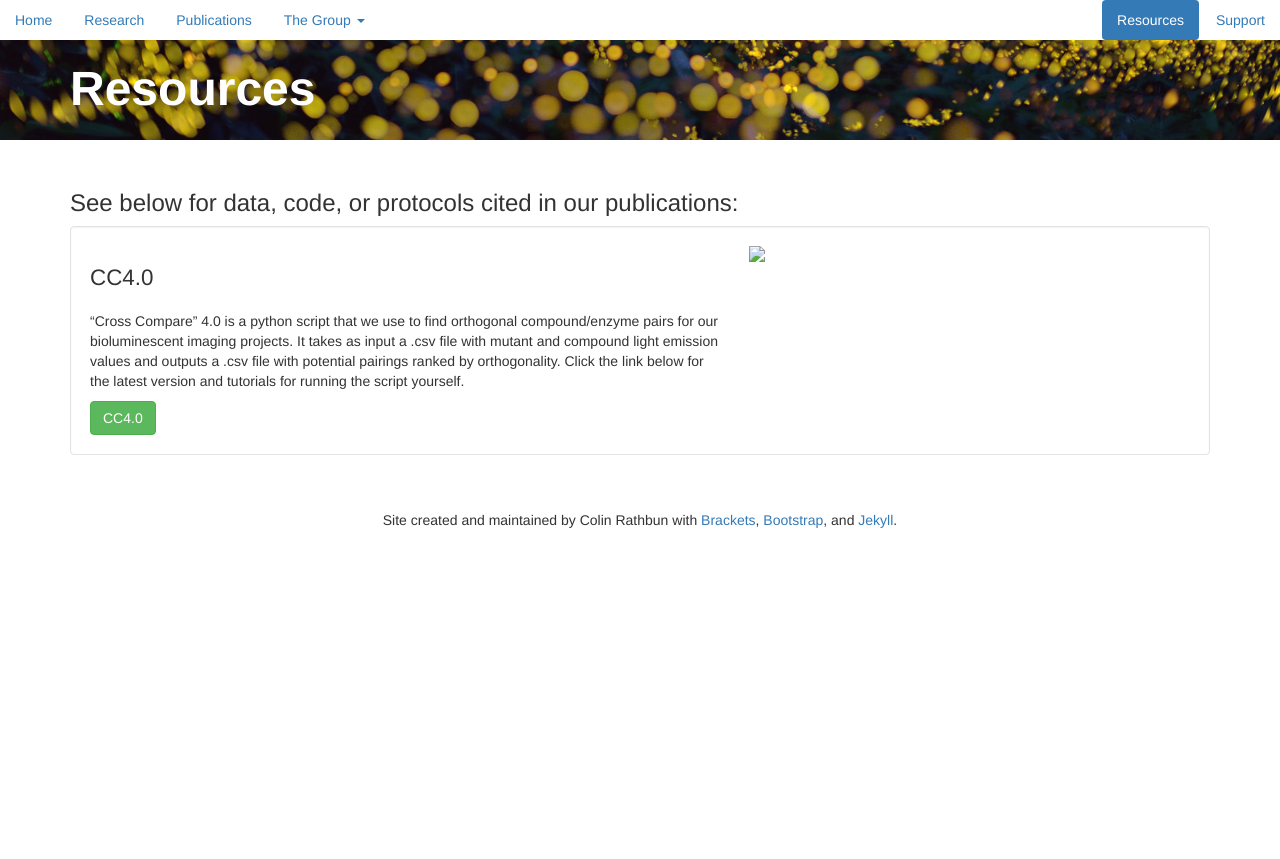
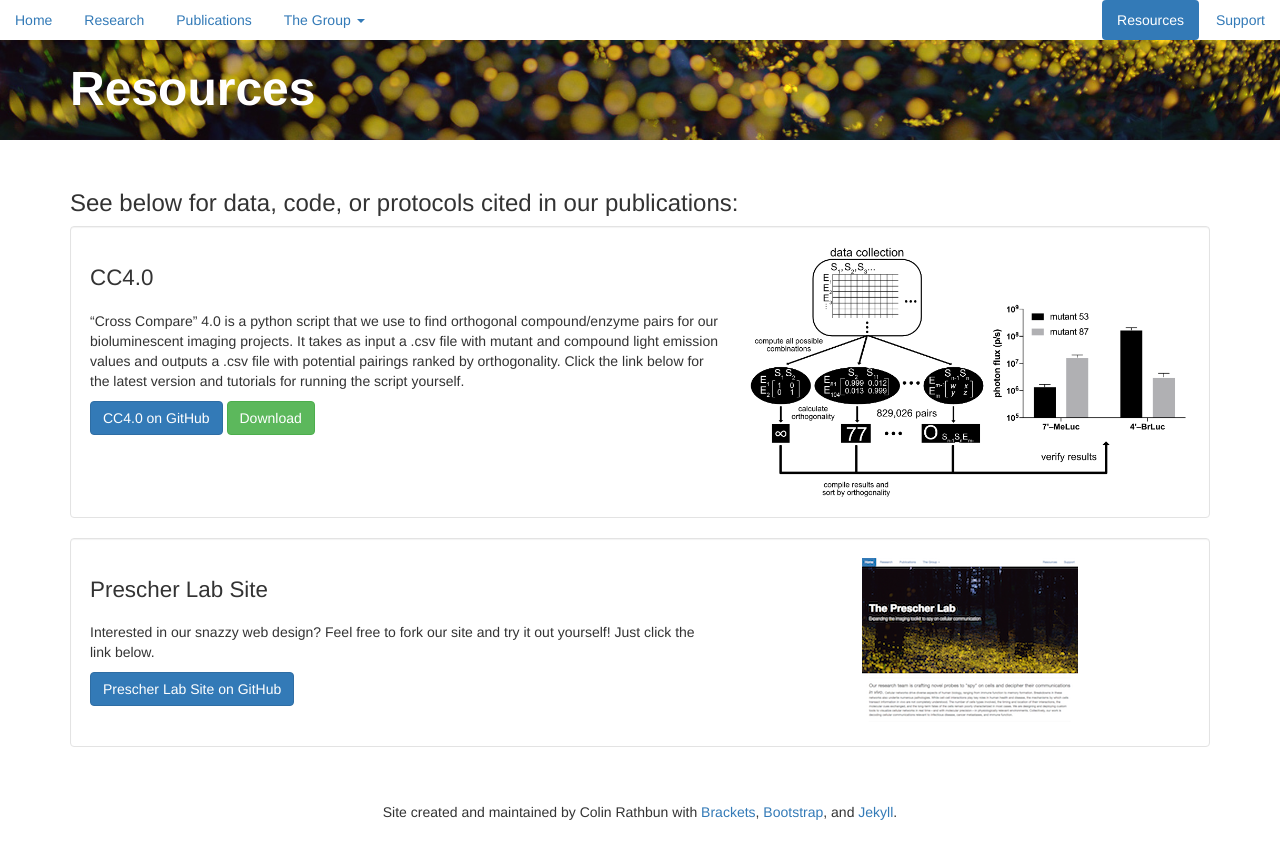
Before and after one commit to c-bun/Prescher-Lab-Site, a Jekyll site: the page built from resources.html, in a window 1280 px wide. Shown: the top 859 px of the page. Built offline with Jekyll 4.4.1, drawn with Linux system fonts in a browser that asks for light colours.

Commit message:
added cc4.0 and site to resources tab.

```diff
--- a/_resources/CC3.5.markdown
+++ b/_resources/CC4.0.markdown
@@ -1,7 +1,8 @@
 ---
 title: "CC4.0"
-image_file_name: "dataMiningv3.png"
-download_link: "https://github.com/c-bun/CrossCompare"
+image_file_name: "CC4.0.png"
+github: "https://github.com/c-bun/CrossCompare"
+download_link: "https://github.com/c-bun/CrossCompare/archive/master.zip"
 active: 'true'
 ---
 "Cross Compare" 4.0 is a python script that we use to find orthogonal compound/enzyme pairs for our bioluminescent imaging projects. It takes as input a .csv file with mutant and compound light emission values and outputs a .csv file with potential pairings ranked by orthogonality. Click the link below for the latest version and tutorials for running the script yourself.
--- a/resources.html
+++ b/resources.html
@@ -17,7 +17,8 @@
             <div class="col-sm-7">
                 <h2 class="area-heading">{{ thing.title }}<span class="text-muted"></span></h2>
                 <p class="lead">{{ thing.content }}</p>
-                {% if thing.download_link %}<a role="button" class="btn btn-success" href="{{ thing.download_link }}" target="_blank">{{ thing.title }}</a>{% endif %}
+                {% if thing.github %}<a role="button" class="btn btn-primary" href="{{ thing.github }}" target="_blank">{{ thing.title | append: " on GitHub" }}</a>{% endif %}
+                {% if thing.download_link %}<a role="button" class="btn btn-success" href="{{ thing.download_link }}" target="_blank">Download</a>{% endif %}
             </div>
             <div class="col-sm-5">
                 {% if thing.image_file_name %}<img class="area-image img-responsive center-block" src="downloads/{{ thing.image_file_name }}">{% endif %}
```
Also changed, not shown: _resources/PrescherLabSite.markdown (added, +8 -0 lines), downloads/CC4.0.png (added), downloads/dataMiningv3.png (added), downloads/sitethumb.png (added), images/group/parrotdad.gif (added), 1 other file.
